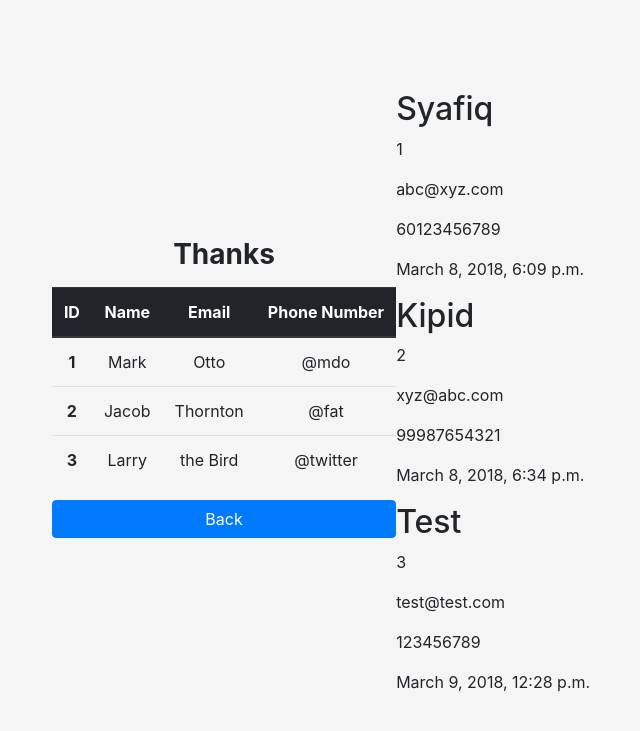
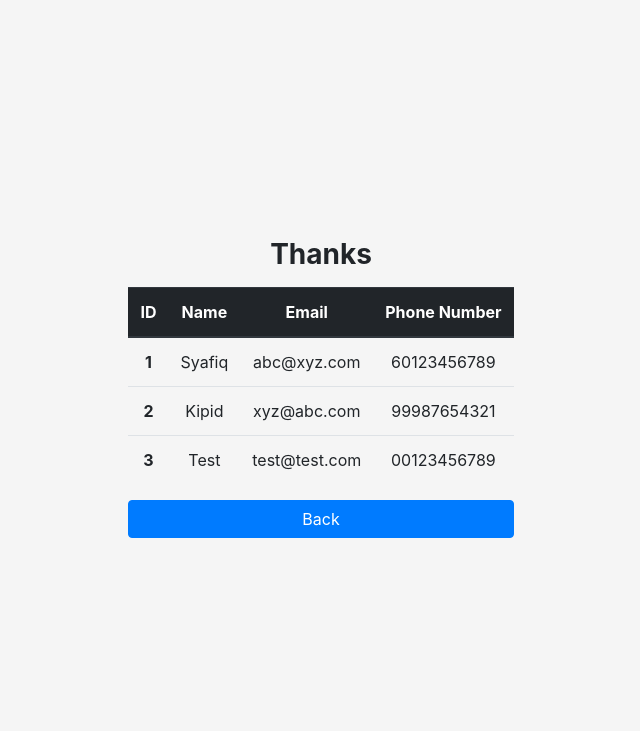
Before and after one commit to kipid15/GeekHub, a Django app: page /thanks in a window 1280 px wide. Shown: the top 731 px of the page, without its empty margins (319-959 px from the left). Run offline with Django 3.2, Linux system fonts and the light colour scheme; data comes from the database, SQL or seed files in the repository; both versions use the stored data as it was after the commit; some libraries are stand-ins or nearby versions.

Commit message:
new app special for better data view.

```diff
--- a/SimpleProject/SimpleProject/settings.py
+++ b/SimpleProject/SimpleProject/settings.py
@@ -33,6 +33,7 @@
 INSTALLED_APPS = [
     'mainPage',
 #    'thanks',
+    'dataGrid',
     'django.contrib.admin',
     'django.contrib.auth',
     'django.contrib.contenttypes',
--- a/SimpleProject/SimpleProject/urls.py
+++ b/SimpleProject/SimpleProject/urls.py
@@ -21,5 +21,6 @@
 urlpatterns = [
     path('admin/', admin.site.urls),
     path('', include ('mainPage.urls')),
-    url(r'^thanks.$',views.thanks)
+    url(r'^thanks$',views.thanks),
+    path('dataGrid', views.dataGrid),
 ]
--- a/SimpleProject/SimpleProject/views.py
+++ b/SimpleProject/SimpleProject/views.py
@@ -1,4 +1,8 @@
 from django.http import HttpResponse
+from django.shortcuts import render
 
 def thanks(request):
     return HttpResponse('thanks')
+
+def dataGrid(request):
+    return(render(request, 'mainPage/dataGrid.html'))
--- a/SimpleProject/mainPage/templates/mainPage/thanks.html
+++ b/SimpleProject/mainPage/templates/mainPage/thanks.html
@@ -15,38 +15,25 @@
             <tbody>
             <tr>
                 <th scope="row">1</th>
-                <td>Mark</td>
-                <td>Otto</td>
-                <td>@mdo</td>
+                <td>Syafiq</td>
+                <td>abc@xyz.com</td>
+                <td>60123456789</td>
             </tr>
             <tr>
                 <th scope="row">2</th>
-                <td>Jacob</td>
-                <td>Thornton</td>
-                <td>@fat</td>
+                <td>Kipid</td>
+                <td>xyz@abc.com</td>
+                <td>99987654321</td>
             </tr>
 
             <tr>
                 <th scope="row">3</th>
-                <td>Larry</td>
-                <td>the Bird</td>
-                <td>@twitter</td>
+                <td>Test</td>
+                <td>test@test.com</td>
+                <td>00123456789</td>
             </tr>
             </tbody>
         </table>
         <button class="btn btn-primary btn-block" onclick="history.go(-1)" type="submit">Back</button>
     </div>
-        <div class="datas">
-            {% for data in datas %}
-                <div class="data">
-                    <h2>{{ data.inputName }}</a></h2>
-		    <p>{{ data.id }} </p>
-                    <p>{{ data.inputEmail }}</p>
-                    <p>{{ data.inputTel }}</p>
-                    <p>{{ data.submitTime }}</p>
-
-                </div>
-            {% endfor %}
-        </div>
-
 {% endblock %}
```
Also changed, not shown: SimpleProject/db.sqlite3.
